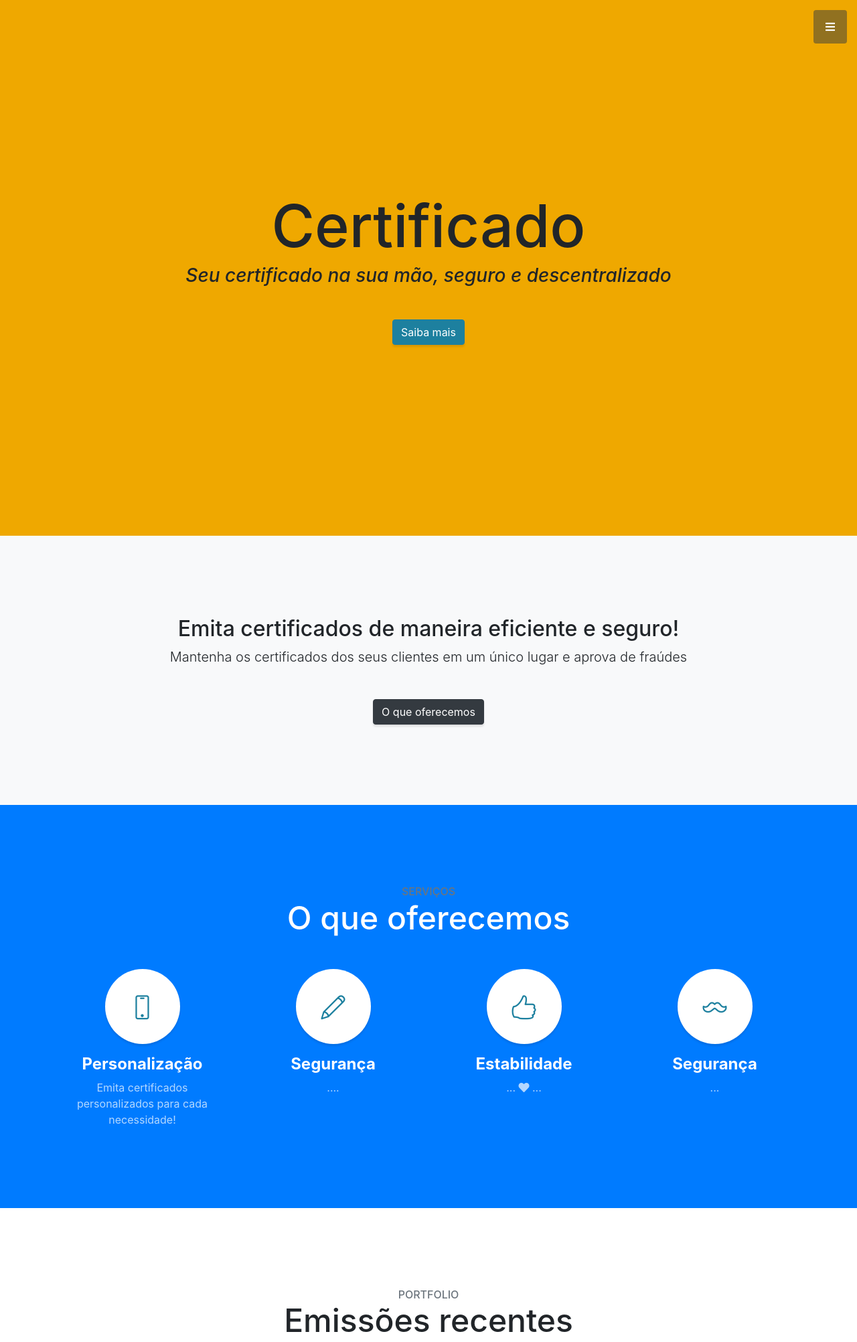
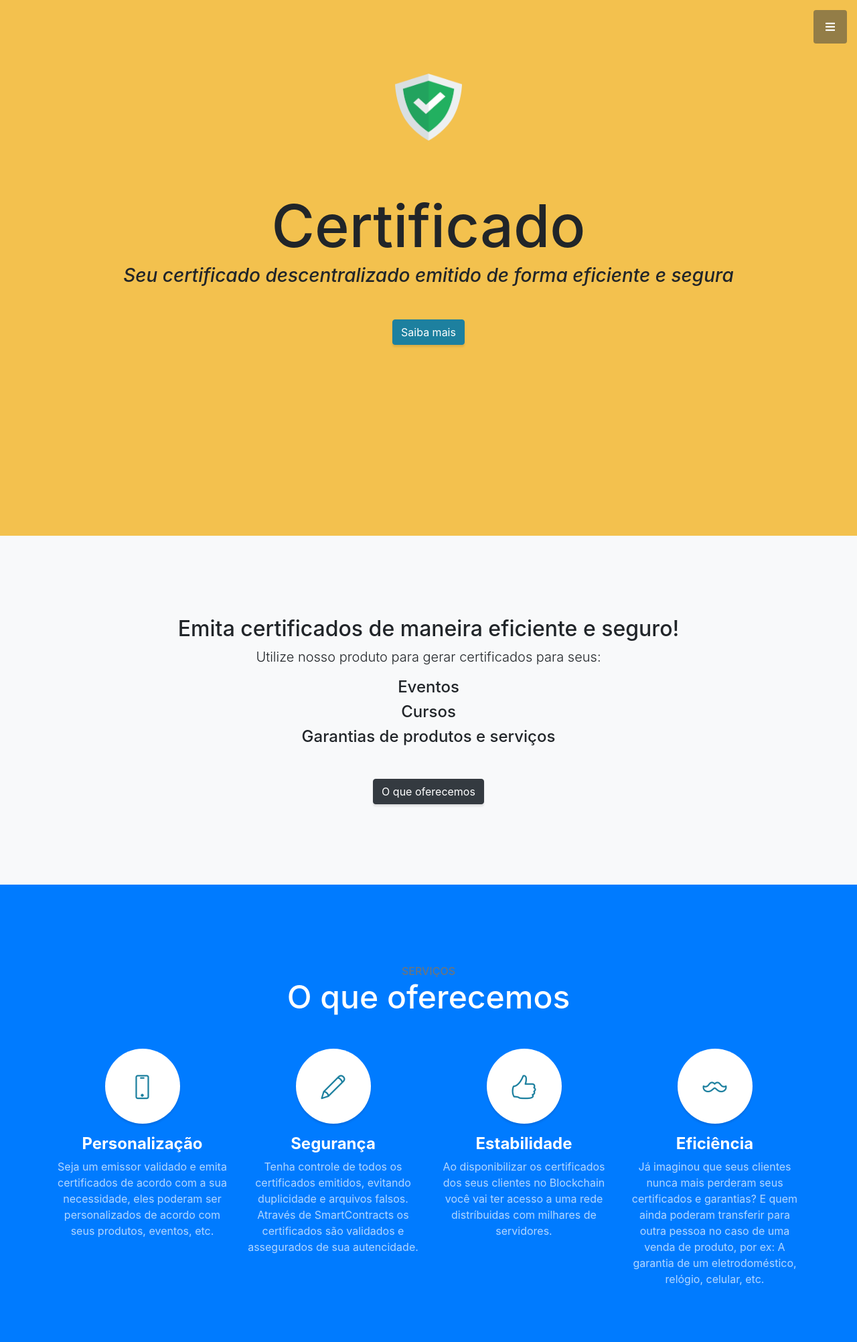
Before and after one commit to goblockchain/certificado, a website with bundled scripts: page site/index.html in a window 1280 px wide. Shown: the top 2004 px of the page at 67% size. Built offline with nearby package versions, Linux system fonts and the light colour scheme.

Commit message:
versão MVP

```diff
--- a/site/index.html
+++ b/site/index.html
@@ -5,8 +5,8 @@
 
     <meta charset="utf-8">
     <meta name="viewport" content="width=device-width, initial-scale=1, shrink-to-fit=no">
-    <meta name="description" content="">
-    <meta name="author" content="">
+    <meta name="description" content="Certificado a prova de fraudes em uma rede Blockchain.">
+    <meta name="author" content="GOBlockchain">
 
     <title>GOLabs - Certificado</title>
 
@@ -21,7 +21,7 @@
 
     <!-- Custom CSS -->
     <link href="css/stylish-portfolio.min.css" rel="stylesheet">
-
+    <link rel="shortcut icon" href="/img/icone.png">
 </head>
 
 <body id="page-top">
@@ -54,11 +54,12 @@
     </nav>
 
     <!-- Header -->
-    <header class="masthead d-flex">
+    <header class="masthead d-flex" id="bg">
+        <img src="/img/trust-icon.jpg" alt="">
         <div class="container text-center my-auto">
             <h1 class="mb-1">Certificado</h1>
             <h3 class="mb-5">
-                <em>Seu certificado na sua mão, seguro e descentralizado</em>
+                <em>Seu certificado descentralizado emitido de forma eficiente e segura</em>
             </h3>
             <a class="btn btn-primary btn-xl js-scroll-trigger" href="#about">Saiba mais</a>
         </div>
@@ -71,8 +72,10 @@
             <div class="row">
                 <div class="col-lg-10 mx-auto">
                     <h2>Emita certificados de maneira eficiente e seguro!</h2>
-                    <p class="lead mb-5">Mantenha os certificados dos seus clientes em um único lugar e aprova de fraúdes
-                    </p>
+                    <p class="lead">Utilize nosso produto para gerar certificados para seus:</p>
+                    <h4>Eventos</h4>
+                    <h4>Cursos</h4>
+                    <h4 class="mb-5">Garantias de produtos e serviços</h4>
                     <a class="btn btn-dark btn-xl js-scroll-trigger" href="#services">O que oferecemos</a>
                 </div>
             </div>
@@ -94,7 +97,7 @@
                     <h4>
                         <strong>Personalização</strong>
                     </h4>
-                    <p class="text-faded mb-0">Emita certificados personalizados para cada necessidade!</p>
+                    <p class="text-faded mb-0">Seja um emissor validado e emita certificados de acordo com a sua necessidade, eles poderam ser personalizados de acordo com seus produtos, eventos, etc. </p>
                 </div>
                 <div class="col-lg-3 col-md-6 mb-5 mb-lg-0">
                     <span class="service-icon rounded-circle mx-auto mb-3">
@@ -103,7 +106,7 @@
                     <h4>
                         <strong>Segurança</strong>
                     </h4>
-                    <p class="text-faded mb-0">....</p>
+                    <p class="text-faded mb-0">Tenha controle de todos os certificados emitidos, evitando duplicidade e arquivos falsos. Através de SmartContracts os certificados são validados e assegurados de sua autencidade.</p>
                 </div>
                 <div class="col-lg-3 col-md-6 mb-5 mb-md-0">
                     <span class="service-icon rounded-circle mx-auto mb-3">
@@ -112,18 +115,18 @@
                     <h4>
                         <strong>Estabilidade</strong>
                     </h4>
-                    <p class="text-faded mb-0">...
-                        <i class="fas fa-heart"></i>
-                        ...</p>
+                    <p class="text-faded mb-0">
+                        Ao disponibilizar os certificados dos seus clientes no Blockchain você vai ter acesso a uma rede distríbuidas com milhares de servidores.
+                    </p>
                 </div>
                 <div class="col-lg-3 col-md-6">
                     <span class="service-icon rounded-circle mx-auto mb-3">
                         <i class="icon-mustache"></i>
                     </span>
                     <h4>
-                        <strong>Segurança</strong>
+                        <strong>Eficiência</strong>
                     </h4>
-                    <p class="text-faded mb-0">...</p>
+                    <p class="text-faded mb-0">Já imaginou que seus clientes nunca mais perderam seus certificados e garantias? E quem ainda poderam transferir para outra pessoa no caso de uma venda de produto, por ex: A garantia de um eletrodoméstico, relógio, celular, etc.</p>
                 </div>
             </div>
         </div>
@@ -168,9 +171,8 @@
     <!-- Call to Action -->
     <section class="content-section bg-primary text-white">
         <div class="container text-center">
-            <h2 class="mb-4">Conheça o produto.</h2>
-            <a href="#" class="btn btn-xl btn-light mr-4">Como funciona</a>
-            <a href="mailto:@goblockchain.io@gmail.com" class="btn btn-xl btn-dark">Quero utilizar</a>
+            <h2 class="mb-4">Emita até 5 certificados gratuitos.</h2>
+            <a href="mailto:@goblockchain.io@gmail.com" class="btn btn-xl btn-light mr-4">Quero utilizar</a>
         </div>
     </section>
 
--- a/site/scss/_masthead.scss
+++ b/site/scss/_masthead.scss
@@ -1,4 +1,15 @@
 .masthead {
+  img {
+    position: absolute;
+    top: 0;
+    left: 0;
+    right: 0;
+    bottom: 60%;
+    width: 100px;
+    height: 100px;
+    margin: auto;
+
+  }
   min-height: 30rem;
   position: relative;
   display: table;
@@ -6,11 +17,8 @@
   height: auto;
   padding-top: 8rem;
   padding-bottom: 8rem;
-  // background: linear-gradient(90deg, fade-out($white, 0.9) 0%, fade-out($white, 0.9) 100%), url('../img/bg-masthead.jpg');
-  background:rgba(239, 168, 0, 1);
-  background-position: center center;
-  background-repeat: no-repeat;
-  background-size: cover;
+  background:rgb(243, 193, 78);
+
   h1 {
     font-size: 4rem;
     margin: 0;
```
Also changed, not shown: site/css/stylish-portfolio.css, site/css/stylish-portfolio.min.css, site/img/CertificadoESPM.jpg, site/img/icone.png (added), site/img/trust-icon.jpg (added), 1 other file.
